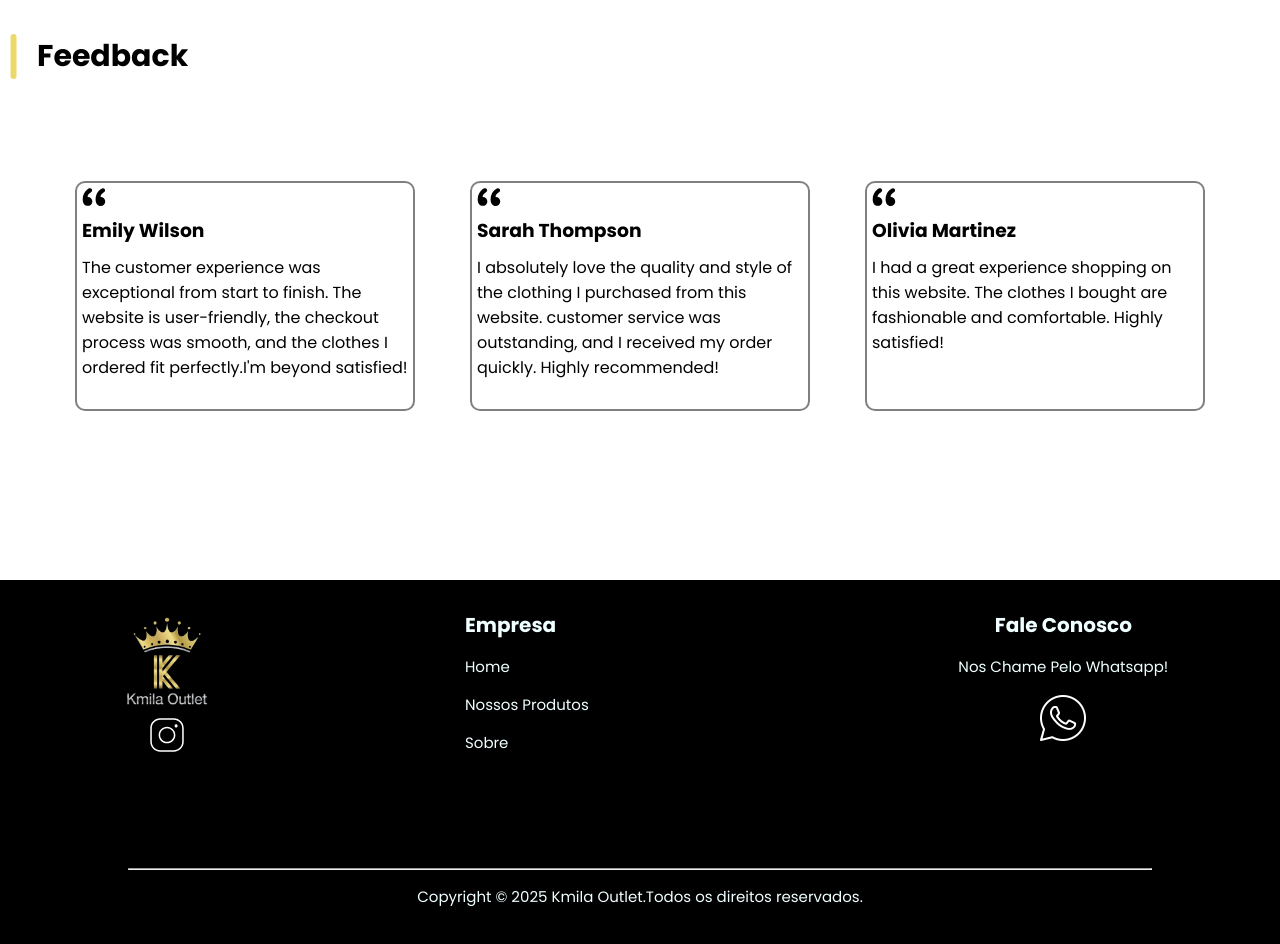
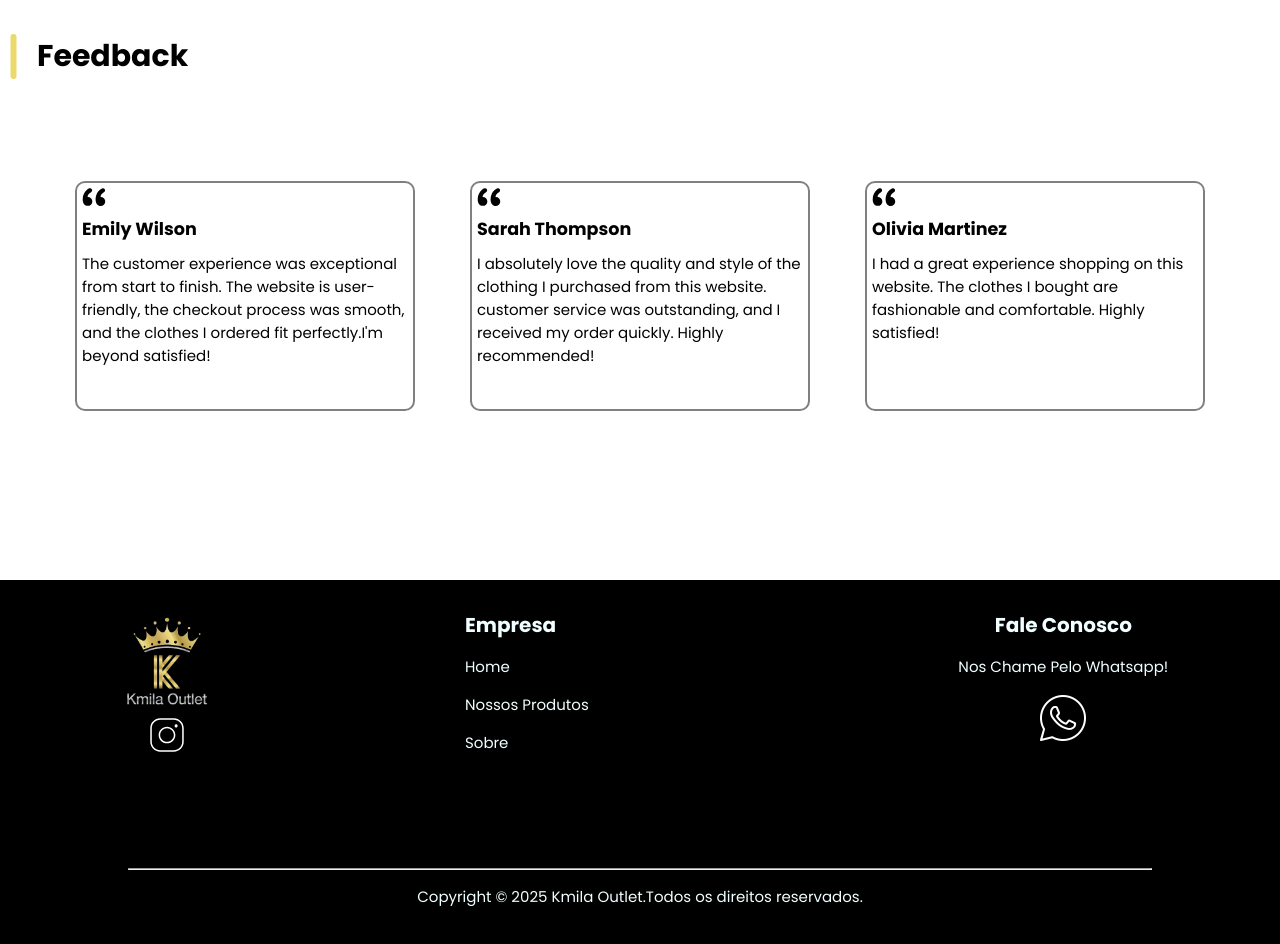
Before and after one commit to elasoares/projetoExtens-o, a React (Vite) app: page / in a window 1280 px wide. Shown: the top 944 px of the page. Built offline with nearby package versions, Linux system fonts and the light colour scheme.

Commit message:
Font-size FeedbackCard

```diff
--- a/src/components/Feedback/Feedback.module.css
+++ b/src/components/Feedback/Feedback.module.css
@@ -22,6 +22,7 @@
   display: flex;
   flex-direction: column;
   gap: 20px;
+  font-size: 15px;
 }
 @media (min-width: 1024px) {
   .containerFlex {
@@ -46,7 +47,7 @@
   justify-content: space-evenly;
   align-items: center;
   height: 300px;
-  margin-bottom: 100px
+  margin-bottom: 100px;
 }
 
 }
--- a/src/components/FeedbackCard/FeedbackCard.module.css
+++ b/src/components/FeedbackCard/FeedbackCard.module.css
@@ -6,7 +6,6 @@
     display: flex;
     flex-direction: column;
     gap: 10px;
-
 }
 .paragraph {
     margin-left: 5px;
```
